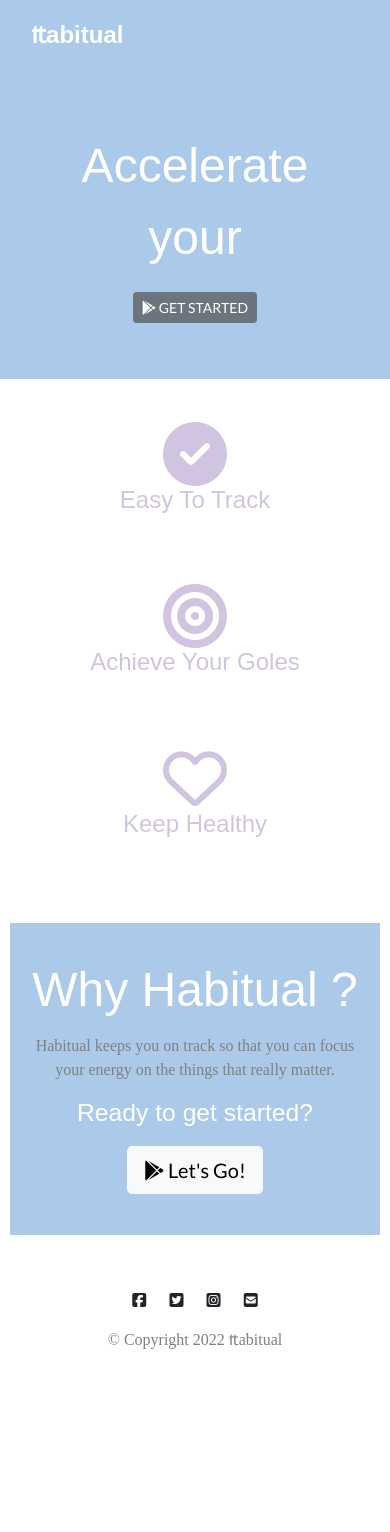
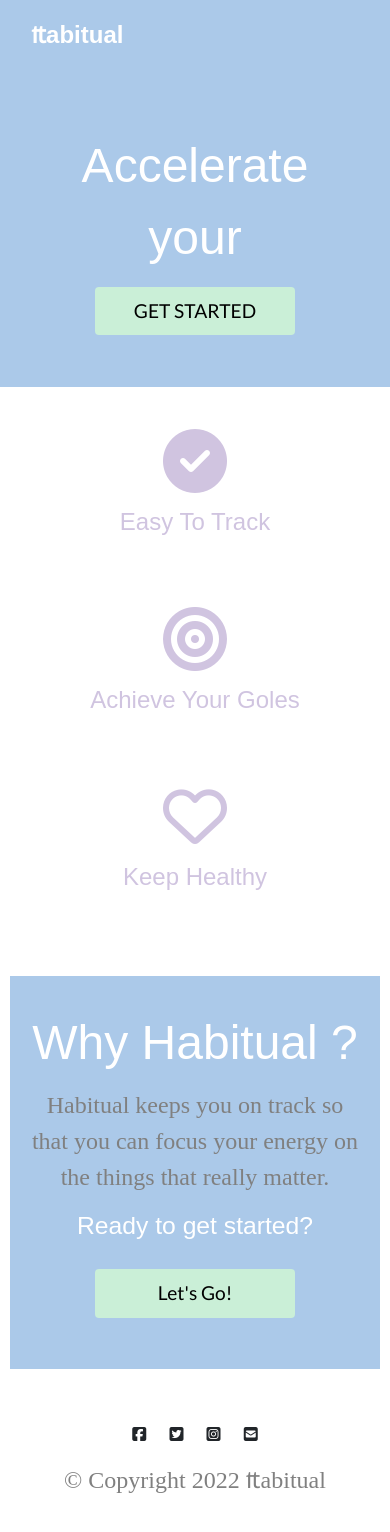
Before and after one commit to Moontoast435/Habitual, a plain HTML site: page client/index.html in a window 390 px wide. Before the commit the page ends 1396 px from the top, so only its background shows below. Drawn offline with nearby package versions, Linux system fonts and the light colour scheme; a script that the page names is missing.

Commit message:
made changes in styles.css file (add effect for btn)

```diff
--- a/client/index.html
+++ b/client/index.html
@@ -36,13 +36,6 @@
 
       <a class="navbar-brand w3-animate-bottom" href="">₶abitual</a>
 
-      <button class="navbar-toggler" type="button" data-toggle="collapse" data-target="#navbarTogglerDemo01" aria-controls="navbarTogglerDemo01" aria-expanded="false" aria-label="Toggle navigation">
-        <span class="navbar-toggler-icon"></span>
-      </button>
-
-      <div class="collapse navbar-collapse" id="navbarTogglerDemo01">
-
-  </div>
     </nav>
 
     <!-- Title -->
@@ -51,10 +44,10 @@
       <div class="col-lg-6">
        <h1 class="big-heading">Accelerate your<br><span class="ityped"></span></h1>
        <script src="https://unpkg.com/ityped@0.0.10"></script>
-       <button type="button" id="btn1" class="btn btn-secondary btn-sm"class="btn btn-outline-light"download-button><i class="fab fa-google-play"></i>  GET STARTED</button>
+       <button type="button" id="btn1" class="btn btn-secondary btn-sm"class="btn btn-outline-light"><span>GET STARTED</span></button>
       </div>
     <div class="col-lg-6">
-      <img class="trackerGify" src="./images/appTrackergiphy.gif" alt="iphone-mockup">
+      <img class="trackerGify" src="./images/dailytracker_gif.gif" alt="daily-tracker gif">
     </div>
   </div>
 
@@ -94,7 +87,7 @@
     <h3 class="big-heading">Why Habitual ?</h3>
     <p>Habitual keeps you on track so that you can focus your energy on the things that really matter. </p>
     <h2>Ready to get started?</h2>
-     <button type="button" id="btn2" class="btn btn-light btn-lg" download-button> <i class="fab fa-google-play"></i> Let's Go!</button>
+     <button type="button" id="btn2" class="btn btn-light btn-lg" download-button> <span>Let's Go!</span></button>
 
   </section>
 
--- a/client/static/css/styles.css
+++ b/client/static/css/styles.css
@@ -16,6 +16,7 @@ font-family: 'Montserrat', sans-serif;
 p{
     font-family: 'Montserrat-light';
     color: gray;
+    font-size: 1.5rem;
 }
 
 /** Headings**/
@@ -45,18 +46,50 @@ padding: 0 0 4.5rem;
     font-weight: bold;
     color: #fff;
 }
-#navbar TogglerDemo01{
-    height: 0px;
-    width: 0px;
-}
-.nav-items{
-    padding: 0 20px;
-}
+
 
 /**Download buttons**/
-.download-button{
-  margin: 5% 3% 2% 0;
-}
+#btn1  {
+    border-radius: 4px;
+    background-color: #caefd7;
+    border: none;
+    color: #000;
+    text-align: center;
+    font-size: 1.2rem;
+    padding: 10px;
+    width: 200px;
+    transition: all 0.5s;
+    cursor: pointer;
+    margin: 5px;
+  }
+
+  #btn1 span {
+    cursor: pointer;
+    display: inline-block;
+    position: relative;
+    transition: 0.5s;
+  }
+
+  #btn1 span:after {
+    content: '\00bb';
+    position: absolute;
+    opacity: 0;
+    top: 0;
+    right: -20px;
+    transition: 0.5s;
+
+  }
+
+  #btn1:hover span {
+    padding-right: 25px;
+
+  }
+
+  #btn1:hover span:after {
+    opacity: 1;
+    right: 0;
+
+  }
 /** Title Section**/
 
 #title{
@@ -72,11 +105,13 @@ padding: 0 0 4.5rem;
 
 .trackerGify{
 
-    padding: 1% 10%;
-    width: 45%;
-    transform: rotate(20deg);
-    position: absolute;
-    display: none;
+    padding: 3% 5%;
+    width: 100%;
+    height: 100%;
+    transform: rotate(10deg);
+    position: relative;
+    display: flex;
+
 }
 /** Features section**/
 #features{
@@ -86,6 +121,7 @@ padding: 0 0 4.5rem;
 
 }
 .feature-title{
+    margin-top: 15px;
     font-size: 1.5rem;
 }
 .feature-box{
@@ -110,9 +146,49 @@ padding: 0 0 4.5rem;
     margin: 10px;
     text-align: center;
     }
-    .btn{
-    margin: 10px;
-    }
+    /* btn2 */
+    #btn2  {
+        border-radius: 4px;
+        background-color: #caefd7;
+        border: none;
+        color: #000;
+        text-align: center;
+        font-size: 1.2rem;
+        padding: 10px;
+        width: 200px;
+        transition: all 0.5s;
+        cursor: pointer;
+        margin:20px;
+      }
+
+      #btn2 span {
+        cursor: pointer;
+        display: inline-block;
+        position: relative;
+        transition: 0.5s;
+      }
+
+      #btn2 span:after {
+        content: '\00bb';
+        position: absolute;
+        opacity: 0;
+        top: 0;
+        right: -20px;
+        transition: 0.5s;
+
+      }
+
+      #btn2:hover span {
+        padding-right: 25px;
+
+      }
+
+      #btn2:hover span:after {
+        opacity: 1;
+        right: 0;
+
+      }
+
      /** Footer section**/
     #footer{
         padding: 7% 5%;
@@ -128,10 +204,10 @@ padding: 0 0 4.5rem;
 #title{
 text-align: center;}
 
-.title-image{
+.trackerGify{
+display: none;
+position: relative;
 
-position: static;
-visibility: visible;
 }
 
 }
--- a/client/static/js/index.js
+++ b/client/static/js/index.js
@@ -1,4 +1,4 @@
 window.ityped.init(document.querySelector('.ityped'),{
-    strings: ["goals", "productivity","habits"],
+    strings: ["Goals...", "Productivity...","₶abits..."],
     loop: true
 })
```
Also changed, not shown: client/homeindex.html (+21 -0 lines), 1 other file.
